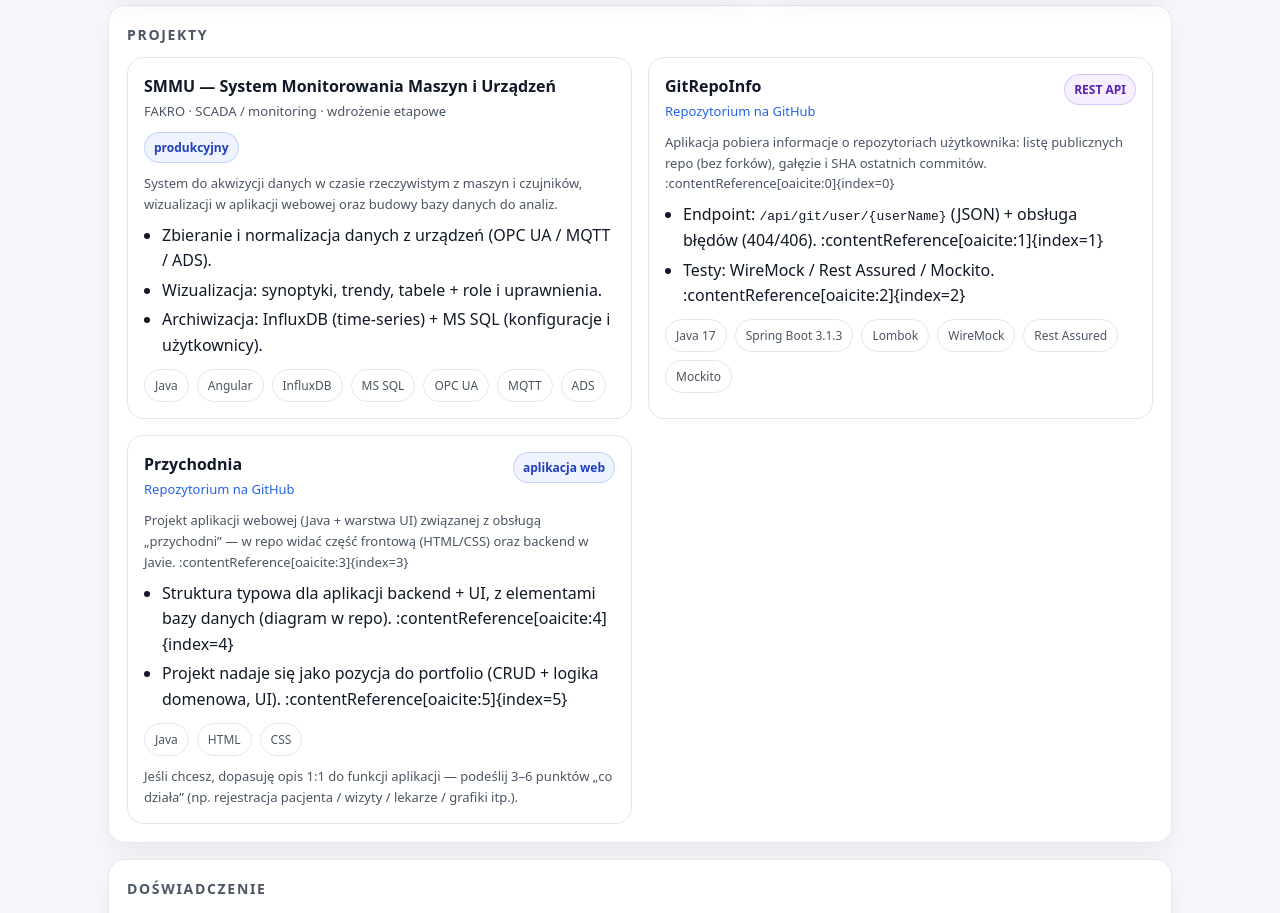
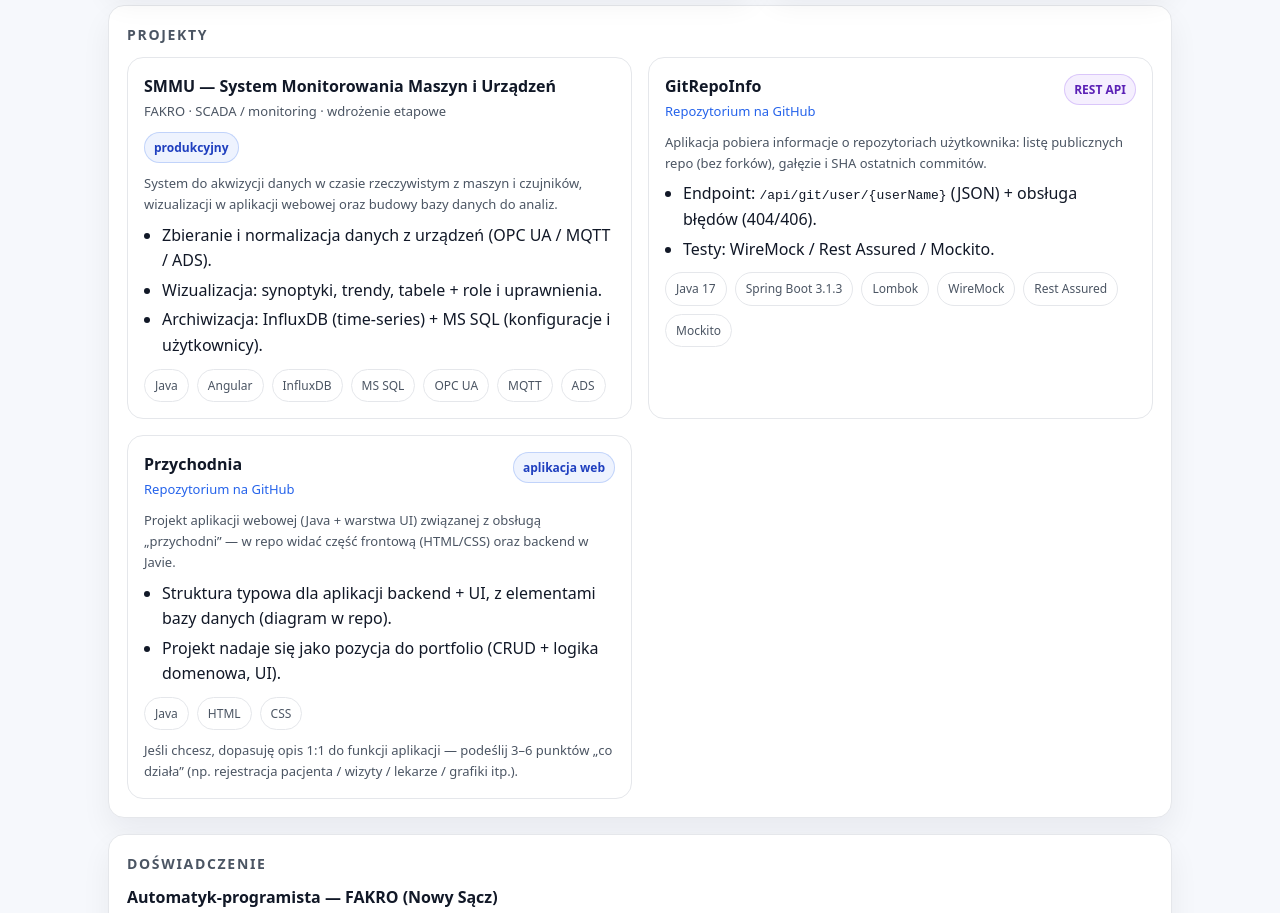
Before and after one commit to MAGBUT/MAGBUT.github.io, a plain HTML site: page index.html in a window 1280 px wide. Shown: the part 480-1393 px from the top of the page. Drawn offline with Linux system fonts and the light colour scheme.

Commit message:
Remove unnecessary content references in index.html

```diff
--- a/index.html
+++ b/index.html
@@ -246,12 +246,12 @@
           </div>
 
           <p class="small" style="margin:10px 0 0">
-            Aplikacja pobiera informacje o repozytoriach użytkownika: listę publicznych repo (bez forków), gałęzie i SHA ostatnich commitów. :contentReference[oaicite:0]{index=0}
+            Aplikacja pobiera informacje o repozytoriach użytkownika: listę publicznych repo (bez forków), gałęzie i SHA ostatnich commitów.
           </p>
 
           <ul>
-            <li>Endpoint: <code>/api/git/user/{userName}</code> (JSON) + obsługa błędów (404/406). :contentReference[oaicite:1]{index=1}</li>
-            <li>Testy: WireMock / Rest Assured / Mockito. :contentReference[oaicite:2]{index=2}</li>
+            <li>Endpoint: <code>/api/git/user/{userName}</code> (JSON) + obsługa błędów (404/406). </li>
+            <li>Testy: WireMock / Rest Assured / Mockito. </li>
           </ul>
 
           <div class="tags">
@@ -277,12 +277,12 @@
           </div>
 
           <p class="small" style="margin:10px 0 0">
-            Projekt aplikacji webowej (Java + warstwa UI) związanej z obsługą „przychodni” — w repo widać część frontową (HTML/CSS) oraz backend w Javie. :contentReference[oaicite:3]{index=3}
+            Projekt aplikacji webowej (Java + warstwa UI) związanej z obsługą „przychodni” — w repo widać część frontową (HTML/CSS) oraz backend w Javie.
           </p>
 
           <ul>
-            <li>Struktura typowa dla aplikacji backend + UI, z elementami bazy danych (diagram w repo). :contentReference[oaicite:4]{index=4}</li>
-            <li>Projekt nadaje się jako pozycja do portfolio (CRUD + logika domenowa, UI). :contentReference[oaicite:5]{index=5}</li>
+            <li>Struktura typowa dla aplikacji backend + UI, z elementami bazy danych (diagram w repo).</li>
+            <li>Projekt nadaje się jako pozycja do portfolio (CRUD + logika domenowa, UI). </li>
           </ul>
 
           <div class="tags">
```
